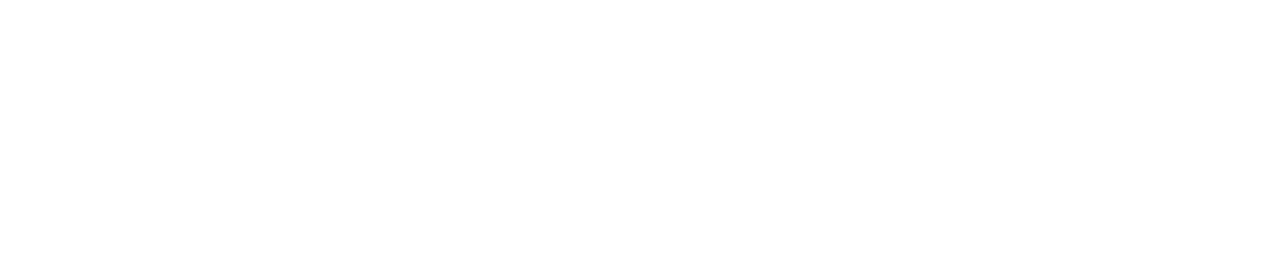
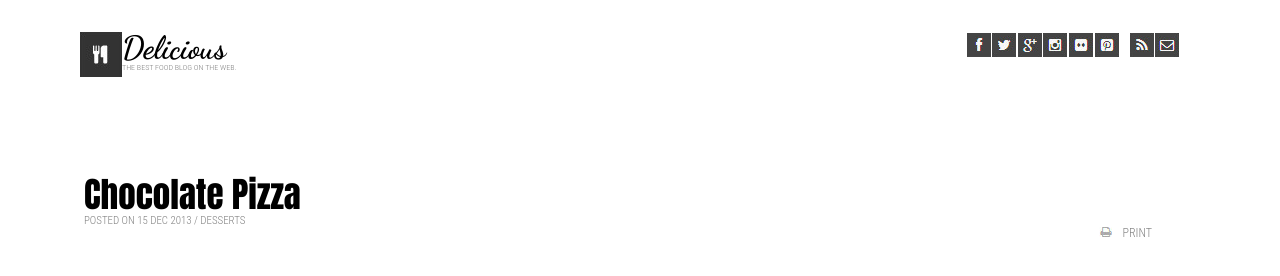
Before and after one commit to castillocarlosr/chocolate-pizza, a plain HTML site: page index.html in a window 1280 px wide. Drawn offline with Linux system fonts and the light colour scheme; files that its build step writes are made by us from their sources.

Commit message:
header and section done

```diff
--- a/CSS/style.css
+++ b/CSS/style.css
@@ -0,0 +1,87 @@
+/* font-family: 'Dancing Script', cursive; */
+/* font-family: 'Roboto Condensed', sans-serif; */
+body{
+  margin: 2em 5em 2em 5em;
+}
+
+header{
+  overflow: hidden;
+  margin-top: 2em;
+  display: inline;
+}
+
+header > img{
+  float: left;
+  display: inline-block;
+}
+
+
+h1{
+
+  font-family: 'Dancing Script', cursive;
+  font-size: 200%;
+  font-weight: bold;
+  padding-left: 4px;
+  width: 350px;
+
+}
+h2{
+  font-family: 'Roboto Condensed', sans-serif;
+  font-weight: lighter;
+  opacity: 0.5;
+  font-size: 50%;
+  padding-left: 4px;
+  width:350px;
+}
+
+#social2 {
+  position: fixed;
+  top: 2em;
+  right: 6.25em;
+
+}
+
+#social2 li{
+  float:right;
+  margin: .04em;
+
+
+}
+#social1 {
+  position: fixed;
+  top: 2em;
+  right: 10em;
+}
+
+#social1 li{
+  float: right;
+  margin: .04em;
+}
+
+.name h1{
+  margin-top: 3em;
+  font-family: 'Anton', sans-serif;
+  font-size: 35px;
+  width: 500px;
+  font-weight: 100;
+}
+
+.name h2{
+  font-size: 68%;
+  margin-top: .35em;
+}
+
+.name h3{
+  float: right;
+  font-family: 'Roboto Condensed', sans-serif;
+  font-weight: lighter;
+  font-size: 75%;
+  font-weight: 100;
+  opacity: 0.5;
+  margin-right: 4em
+}
+
+.name img{
+  position: fixed;
+  right:10.5em;
+}
--- a/index.html
+++ b/index.html
@@ -1,11 +1,46 @@
 <!DOCTYPE html>
 <html>
 <head>
-    <title>Page Title</title>
-    <link rel="stylesheet" href="style.css" />
+    <title>Chocolate Pizza</title>
+    <link rel="stylesheet" href="css/reset.css">
+    <link rel="stylesheet" href="css/style.css" >
+    <link href="https://fonts.googleapis.com/css?family=Dancing+Script:400,700" rel="stylesheet">
+    <link href="https://fonts.googleapis.com/css?family=Anton" rel="stylesheet">
+    <link href="https://fonts.googleapis.com/css?family=Roboto" rel="stylesheet">
+
 
 </head>
 <body>
+    <header>
+        <img id="logo" src="Images/logo.png" alt="logo"/>
+        <h1>Delicious</h1>
+        <h2>THE BEST FOOD BLOG ON THE WEB.</h2>
+        <nav id="social2">
+                <ul>
+                    <li><img src="images/mail-icon.png"></li>
+                    <li><img src="images/rss-icon.png"></li>
+
+                </ul>
+        </nav>
+
+        <nav id="social1">
+            <ul>
+                <li><img src="images/pint-icon.png"></li>
+                <li><img src="images/flic-icon.png"></li>
+                <li><img src="images/insta-icon.png"></li>
+                <li><img src="images/gp-icon.png"></li>
+                <li><img src="images/twit-icon.png"></li>
+                <li><img src="images/fb-icon.png"></li>
+            </ul>
+        </nav>
+    </header>
+    <section class="name">
+        <h1>Chocolate Pizza</h1>
+        <h2>POSTED ON 15 DEC 2013 / DESSERTS</h2>
+        <h3>PRINT</h3>
+        <img src="images/print-icon.png">
+
+    </section>
 
 </body>
  <!-- <script src="main.js"></script> -->
```
Also changed, not shown: Images/wireframe-NOT-pro.png (deleted), Images/wireframe-annotated.png (deleted), Images/wireframe-comp.png (deleted).
